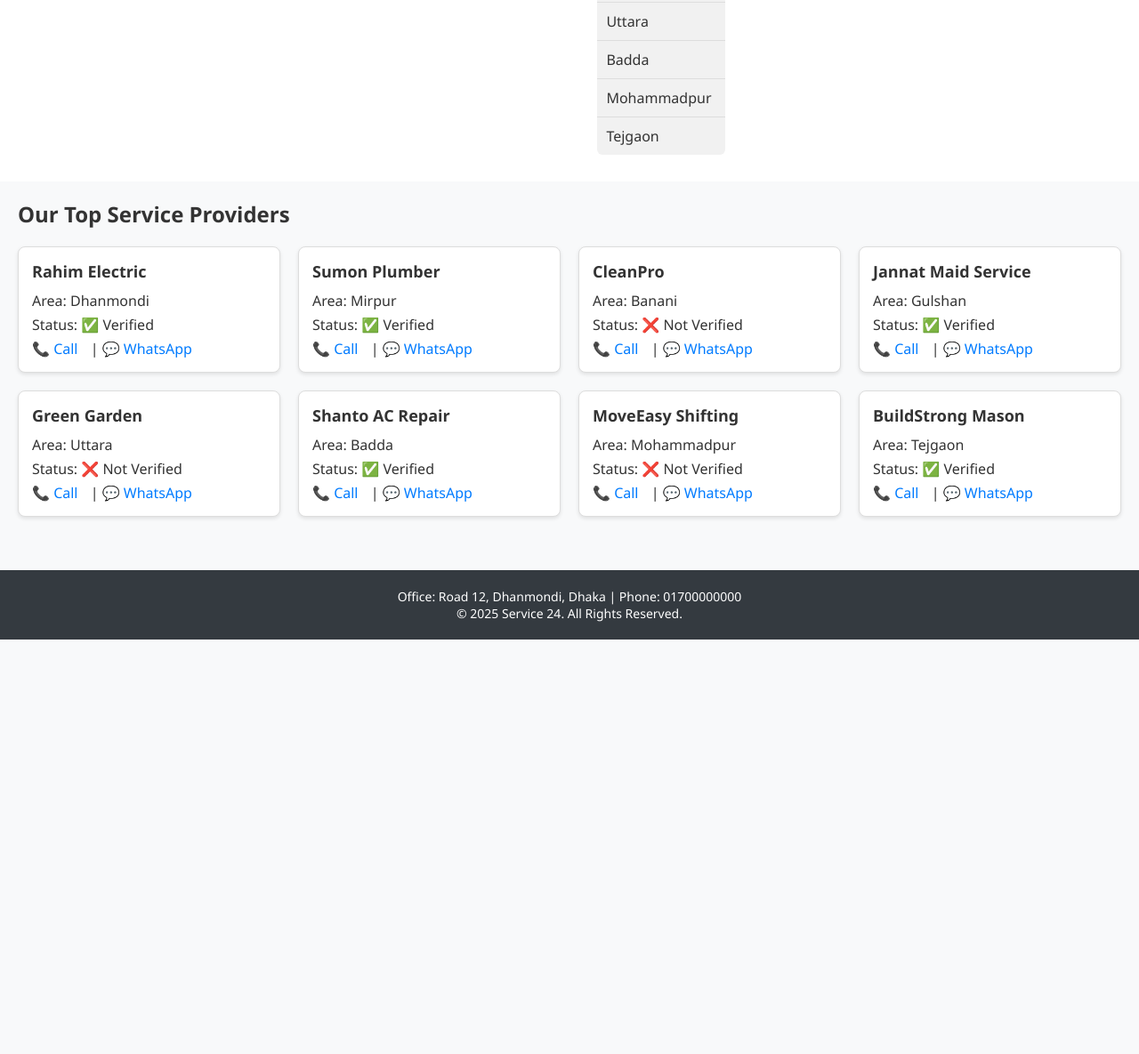
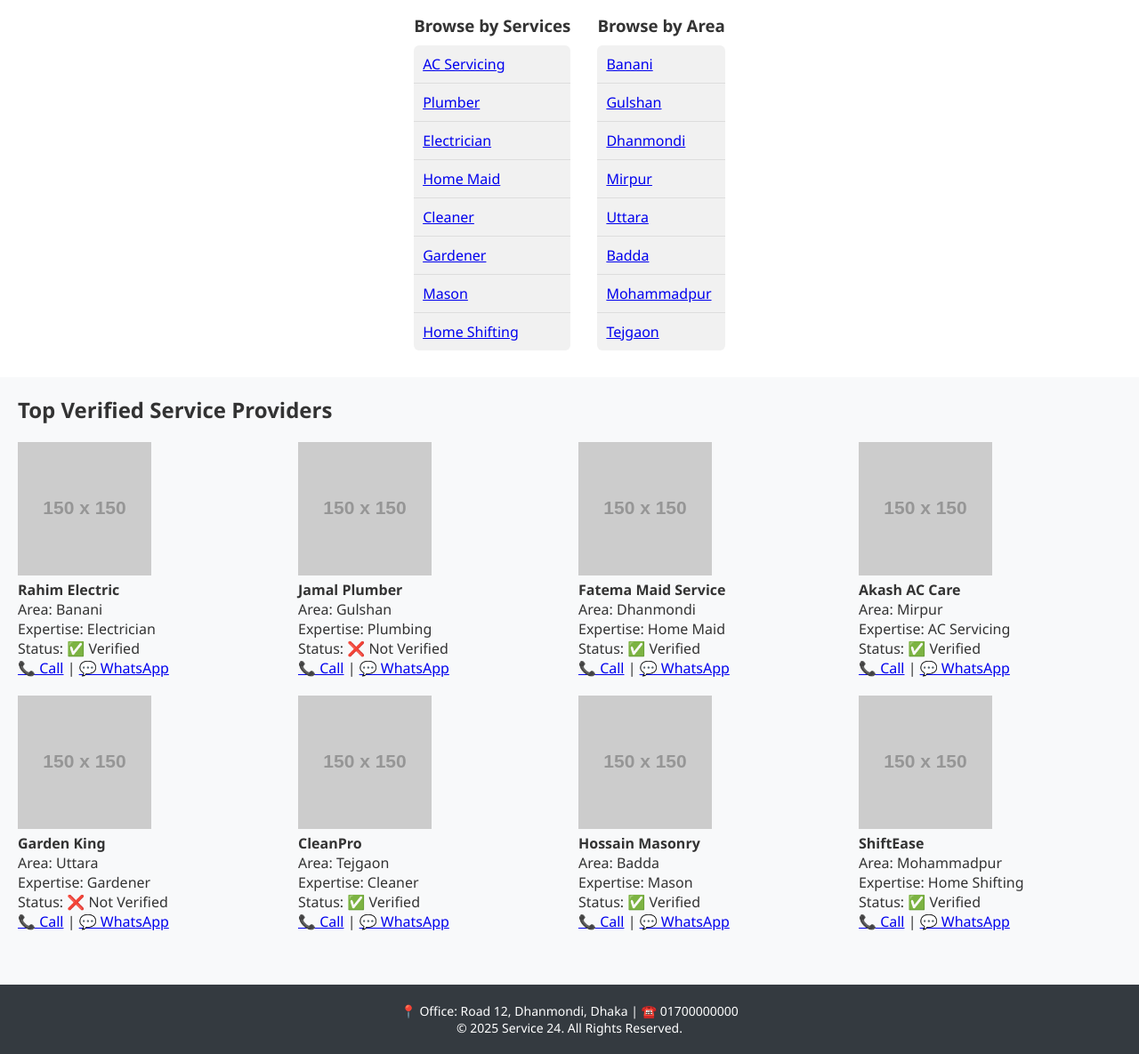
Before and after one commit to Nisa2894/s24, a plain HTML site: page index.html in a window 1280 px wide. Shown: the part 417-1602 px from the top of the page at 89% size. Before the commit the page ends 1136 px from the top, so only its background shows below. Drawn offline with Linux system fonts and the light colour scheme; placeholder pictures from the web are drawn by us.

Commit message:
Update index.html

```diff
--- a/index.html
+++ b/index.html
@@ -1,44 +1,34 @@
 <!DOCTYPE html>
 <html lang="en">
 <head>
-  <meta charset="UTF-8">
+  <meta charset="UTF-8" />
+  <meta name="viewport" content="width=device-width, initial-scale=1.0"/>
   <title>Service 24 - Local Service Providers in Dhaka</title>
-  <meta name="viewport" content="width=device-width, initial-scale=1.0">
-  <link rel="stylesheet" href="style.css">
-  <script>
-    // Dynamic Data for dropdown menus
-    document.addEventListener('DOMContentLoaded', function() {
-      const services = ["AC Servicing", "Plumber", "Electrician", "Home Maid", "Cleaner", "Gardener", "Mason", "Home Shifting"];
-      const areas = ["Banani", "Gulshan", "Dhanmondi", "Mirpur", "Uttara", "Badda", "Mohammadpur", "Tejgaon"];
-
-      const servicesMenu = document.getElementById('services-list');
-      const areasMenu = document.getElementById('areas-list');
-
-      services.forEach(service => {
-        const li = document.createElement('li');
-        li.textContent = service;
-        servicesMenu.appendChild(li);
-      });
-
-      areas.forEach(area => {
-        const li = document.createElement('li');
-        li.textContent = area;
-        areasMenu.appendChild(li);
-      });
-    });
-  </script>
+  <link rel="stylesheet" href="style.css" />
 </head>
 <body>
+
   <!-- Header -->
   <header class="header">
     <div class="logo">Service 24</div>
-    <input type="text" class="search-bar" placeholder="Search services or areas...">
+    <form class="search-form" action="search.html" method="GET">
+      <input type="text" name="q" placeholder="Search services or areas..." />
+    </form>
     <nav class="nav">
       <ul>
         <li><a href="index.html">Home</a></li>
         <li class="dropdown">
           <a href="#">All Services ▾</a>
-          <ul class="dropdown-menu" id="services-list"></ul>
+          <ul class="dropdown-menu">
+            <li><a href="ac-servicing.html">AC Servicing</a></li>
+            <li><a href="plumber.html">Plumber</a></li>
+            <li><a href="electrician.html">Electrician</a></li>
+            <li><a href="home-maid.html">Home Maid</a></li>
+            <li><a href="cleaner.html">Cleaner</a></li>
+            <li><a href="gardener.html">Gardener</a></li>
+            <li><a href="mason.html">Mason</a></li>
+            <li><a href="home-shifting.html">Home Shifting</a></li>
+          </ul>
         </li>
         <li><a href="about.html">About Us</a></li>
         <li><a href="contact.html">Contact Us</a></li>
@@ -48,81 +38,131 @@
 
   <!-- Slider -->
   <section class="slider">
-    <div class="slide">Fast & Trusted Local Services</div>
-    <div class="slide">Verified Service Providers</div>
-    <div class="slide">Affordable & Professional</div>
+    <img src="https://via.placeholder.com/1200x300?text=Fast+%26+Trusted+Local+Services" alt="Slide 1">
+    <img src="https://via.placeholder.com/1200x300?text=Verified+%26+Skilled+Professionals" alt="Slide 2">
+    <img src="https://via.placeholder.com/1200x300?text=Affordable+%26+On-Time+Help" alt="Slide 3">
   </section>
 
-  <!-- Dynamic Dropdown Menus -->
+  <!-- Dropdown Filters -->
   <section class="dropdown-section">
     <div class="dropdown-box">
       <h3>Browse by Services</h3>
-      <ul id="services-list"></ul>
+      <ul>
+        <li><a href="ac-servicing.html">AC Servicing</a></li>
+        <li><a href="plumber.html">Plumber</a></li>
+        <li><a href="electrician.html">Electrician</a></li>
+        <li><a href="home-maid.html">Home Maid</a></li>
+        <li><a href="cleaner.html">Cleaner</a></li>
+        <li><a href="gardener.html">Gardener</a></li>
+        <li><a href="mason.html">Mason</a></li>
+        <li><a href="home-shifting.html">Home Shifting</a></li>
+      </ul>
     </div>
     <div class="dropdown-box">
       <h3>Browse by Area</h3>
-      <ul id="areas-list"></ul>
+      <ul>
+        <li><a href="area-banani.html">Banani</a></li>
+        <li><a href="area-gulshan.html">Gulshan</a></li>
+        <li><a href="area-dhanmondi.html">Dhanmondi</a></li>
+        <li><a href="area-mirpur.html">Mirpur</a></li>
+        <li><a href="area-uttara.html">Uttara</a></li>
+        <li><a href="area-badda.html">Badda</a></li>
+        <li><a href="area-mohammadpur.html">Mohammadpur</a></li>
+        <li><a href="area-tejgaon.html">Tejgaon</a></li>
+      </ul>
     </div>
   </section>
 
   <!-- Service Providers -->
   <main class="main">
-    <h2>Our Top Service Providers</h2>
+    <h2>Top Verified Service Providers</h2>
     <div class="provider-grid">
-      <div class="card">
-        <h3>Rahim Electric</h3>
+      <!-- Provider Card -->
+      <div class="provider-card">
+        <img src="https://via.placeholder.com/150" alt="Provider 1">
+        <h4>Rahim Electric</h4>
+        <p>Area: Banani</p>
+        <p>Expertise: Electrician</p>
+        <p>Status: ✅ Verified</p>
+        <a href="tel:01711111111">📞 Call</a> |
+        <a href="https://wa.me/8801711111111" target="_blank">💬 WhatsApp</a>
+      </div>
+
+      <div class="provider-card">
+        <img src="https://via.placeholder.com/150" alt="Provider 2">
+        <h4>Jamal Plumber</h4>
+        <p>Area: Gulshan</p>
+        <p>Expertise: Plumbing</p>
+        <p>Status: ❌ Not Verified</p>
+        <a href="tel:01722222222">📞 Call</a> |
+        <a href="https://wa.me/8801722222222" target="_blank">💬 WhatsApp</a>
+      </div>
+
+      <div class="provider-card">
+        <img src="https://via.placeholder.com/150" alt="Provider 3">
+        <h4>Fatema Maid Service</h4>
         <p>Area: Dhanmondi</p>
+        <p>Expertise: Home Maid</p>
         <p>Status: ✅ Verified</p>
-        <a href="tel:01712345678">📞 Call</a> | <a href="https://wa.me/8801712345678" target="_blank">💬 WhatsApp</a>
+        <a href="tel:01733333333">📞 Call</a> |
+        <a href="https://wa.me/8801733333333" target="_blank">💬 WhatsApp</a>
       </div>
-      <div class="card">
-        <h3>Sumon Plumber</h3>
+
+      <div class="provider-card">
+        <img src="https://via.placeholder.com/150" alt="Provider 4">
+        <h4>Akash AC Care</h4>
         <p>Area: Mirpur</p>
+        <p>Expertise: AC Servicing</p>
         <p>Status: ✅ Verified</p>
-        <a href="tel:01723456789">📞 Call</a> | <a href="https://wa.me/8801723456789" target="_blank">💬 WhatsApp</a>
+        <a href="tel:01744444444">📞 Call</a> |
+        <a href="https://wa.me/8801744444444" target="_blank">💬 WhatsApp</a>
       </div>
-      <div class="card">
-        <h3>CleanPro</h3>
-        <p>Area: Banani</p>
+
+      <div class="provider-card">
+        <img src="https://via.placeholder.com/150" alt="Provider 5">
+        <h4>Garden King</h4>
+        <p>Area: Uttara</p>
+        <p>Expertise: Gardener</p>
         <p>Status: ❌ Not Verified</p>
-        <a href="tel:01734567890">📞 Call</a> | <a href="https://wa.me/8801734567890" target="_blank">💬 WhatsApp</a>
+        <a href="tel:01755555555">📞 Call</a> |
+        <a href="https://wa.me/8801755555555" target="_blank">💬 WhatsApp</a>
       </div>
-      <div class="card">
-        <h3>Jannat Maid Service</h3>
-        <p>Area: Gulshan</p>
+
+      <div class="provider-card">
+        <img src="https://via.placeholder.com/150" alt="Provider 6">
+        <h4>CleanPro</h4>
+        <p>Area: Tejgaon</p>
+        <p>Expertise: Cleaner</p>
         <p>Status: ✅ Verified</p>
-        <a href="tel:01745678901">📞 Call</a> | <a href="https://wa.me/8801745678901" target="_blank">💬 WhatsApp</a>
+        <a href="tel:01766666666">📞 Call</a> |
+        <a href="https://wa.me/8801766666666" target="_blank">💬 WhatsApp</a>
       </div>
-      <div class="card">
-        <h3>Green Garden</h3>
-        <p>Area: Uttara</p>
-        <p>Status: ❌ Not Verified</p>
-        <a href="tel:01756789012">📞 Call</a> | <a href="https://wa.me/8801756789012" target="_blank">💬 WhatsApp</a>
+
+      <div class="provider-card">
+        <img src="https://via.placeholder.com/150" alt="Provider 7">
+        <h4>Hossain Masonry</h4>
+        <p>Area: Badda</p>
+        <p>Expertise: Mason</p>
+        <p>Status: ✅ Verified</p>
+        <a href="tel:01777777777">📞 Call</a> |
+        <a href="https://wa.me/8801777777777" target="_blank">💬 WhatsApp</a>
       </div>
-      <div class="card">
-        <h3>Shanto AC Repair</h3>
-        <p>Area: Badda</p>
+
+      <div class="provider-card">
+        <img src="https://via.placeholder.com/150" alt="Provider 8">
+        <h4>ShiftEase</h4>
+        <p>Area: Mohammadpur</p>
+        <p>Expertise: Home Shifting</p>
         <p>Status: ✅ Verified</p>
-        <a href="tel:01767890123">📞 Call</a> | <a href="https://wa.me/8801767890123" target="_blank">💬 WhatsApp</a>
-      </div>
-      <div class="card">
-        <h3>MoveEasy Shifting</h3>
-        <p>Area: Mohammadpur</p>
-        <p>Status: ❌ Not Verified</p>
-        <a href="tel:01778901234">📞 Call</a> | <a href="https://wa.me/8801778901234" target="_blank">💬 WhatsApp</a>
-      </div>
-      <div class="card">
-        <h3>BuildStrong Mason</h3>
-        <p>Area: Tejgaon</p>
-        <p>Status: ✅ Verified</p>
-        <a href="tel:01789012345">📞 Call</a> | <a href="https://wa.me/8801789012345" target="_blank">💬 WhatsApp</a>
+        <a href="tel:01788888888">📞 Call</a> |
+        <a href="https://wa.me/8801788888888" target="_blank">💬 WhatsApp</a>
       </div>
     </div>
   </main>
 
   <!-- Footer -->
   <footer class="footer">
-    <p>Office: Road 12, Dhanmondi, Dhaka | Phone: 01700000000</p>
+    <p>📍 Office: Road 12, Dhanmondi, Dhaka | ☎️ 01700000000</p>
     <p>&copy; 2025 Service 24. All Rights Reserved.</p>
   </footer>
 
```
